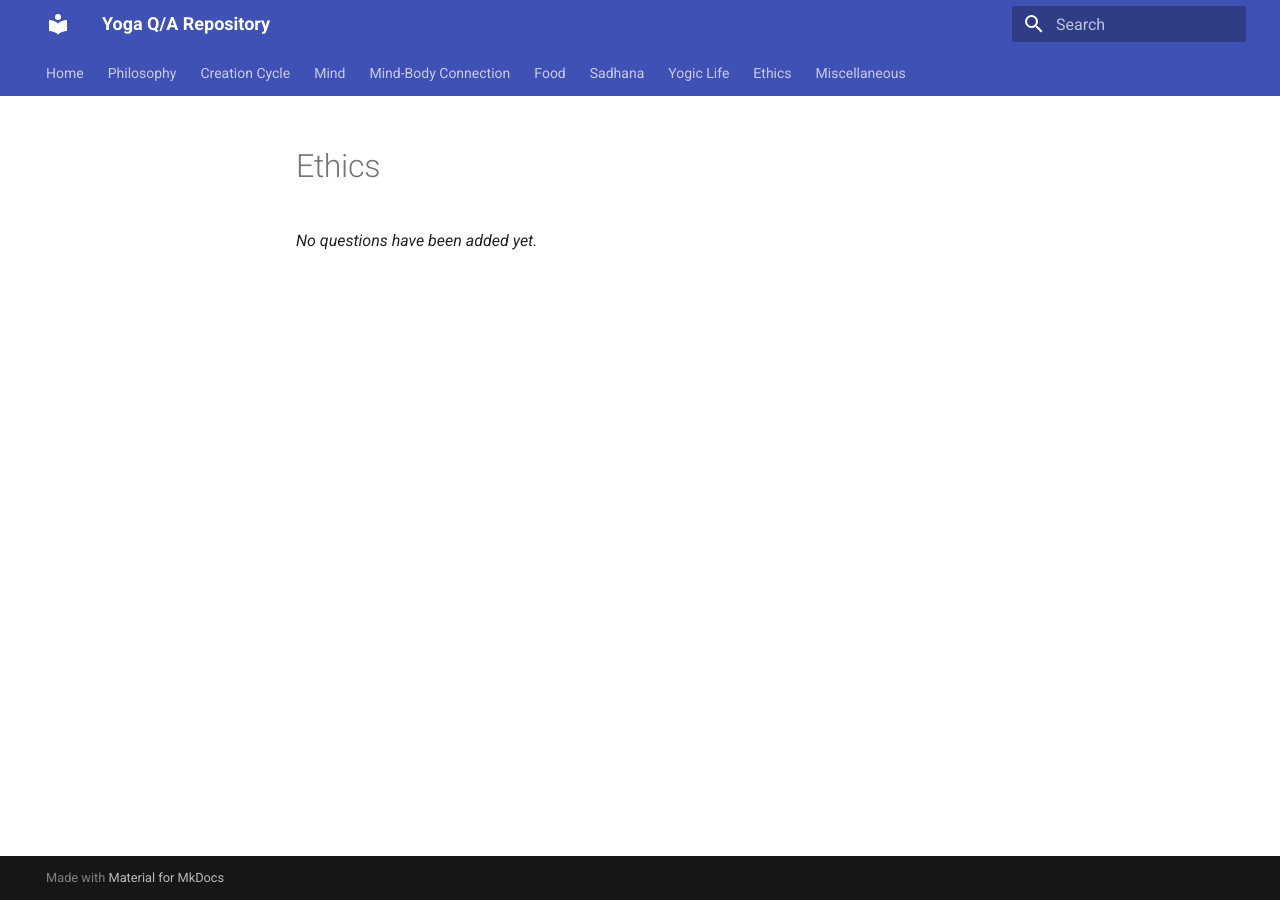
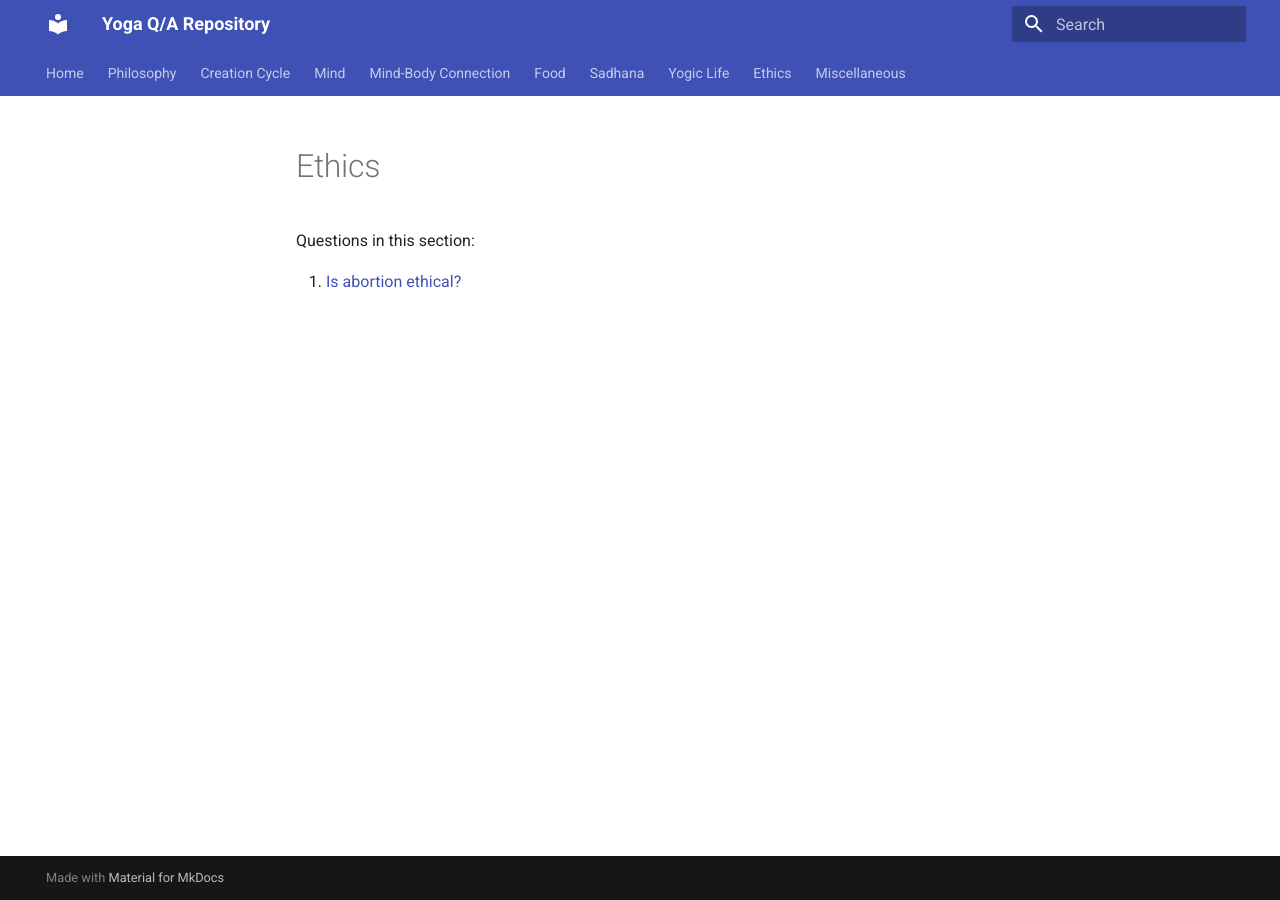
Before and after one commit to yogiclife/yoga-qa, an MkDocs documentation site: the page built from docs/ethics/README.md, in a window 1280 px wide. Built offline with MkDocs 1.6.1 and Material for MkDocs 9.7.7, drawn with Linux system fonts in a browser that asks for light colours.

Commit message:
Update topic indices [skip ci]

```diff
--- a/docs/ethics/README.md
+++ b/docs/ethics/README.md
@@ -1,3 +1,5 @@
 # Ethics
 
-_No questions have been added yet._
+Questions in this section:
+
+1. [Is abortion ethical?](is-abortion-ethical-20260628-122149.md)
```
